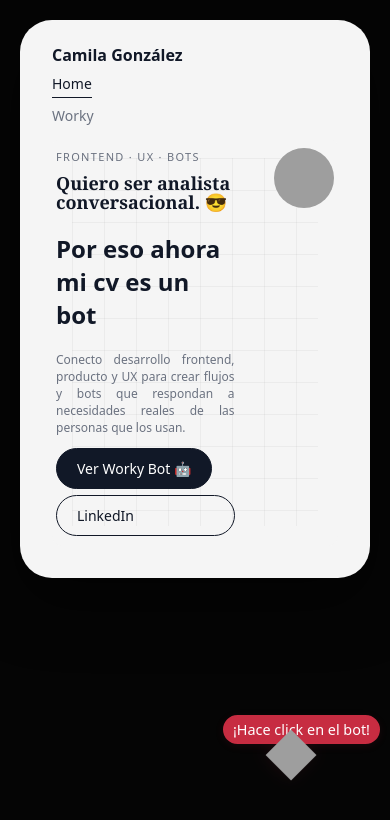
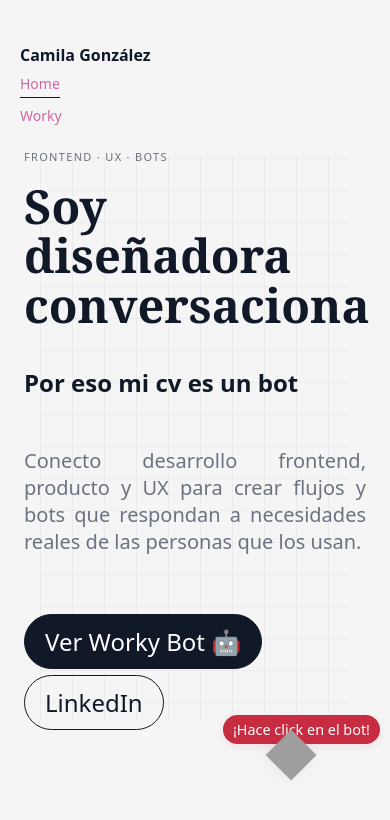
Before and after one commit to camilagonzalez2309/cami-bot-cv, a React (Create React App) app: page / in a window 390 px wide. Shown: the top 820 px of the page. Built offline with nearby package versions, Linux system fonts and the light colour scheme; grey boxes are pictures that could not be loaded.

Commit message:
actualizando stilossss

```diff
--- a/src/App.css
+++ b/src/App.css
@@ -2,7 +2,7 @@ body {
   margin: 0;
   font-family: system-ui, -apple-system, BlinkMacSystemFont, "SF Pro Text",
     sans-serif;
-  background: #050505;
+  background: #f5f5f5;
   color: #111827;
 }
 
@@ -21,8 +21,7 @@ body {
   box-shadow: 0 24px 60px rgba(0, 0, 0, 0.55);
   padding: 24px 32px 32px;
   box-sizing: border-box;
-  min-height: 550px;
-
+  min-height: 500px;
   display: flex;
   flex-direction: column;
 }
@@ -214,7 +213,7 @@ body {
 
 /* WORKY PAGE */
 .worky-page {
-  padding: 70px 30px;
+  padding: 0px 24px 32px;
   flex: 1;
   display: flex;
   flex-direction: column;
@@ -224,7 +223,9 @@ body {
   position: relative;
   overflow: hidden;
 }
-
+.worky-header {
+  width: 70%;
+}
 .worky-page::before {
   content: "";
   position: absolute;
@@ -287,7 +288,6 @@ df-messenger {
 
 /* contenedor del bot en Worky: se va hacia abajo */
 .bot-container {
-  margin-top: auto;
   padding-bottom: 8px; /* ajustá si querés más/menos espacio con el borde inferior */
 }
 
@@ -317,7 +317,7 @@ df-messenger {
   border-radius: 999px;
   margin-bottom: 2px;
   font-weight: 500;
-  box-shadow: 0 2px 8px rgba(199,44,65,0.10);
+  box-shadow: 0 2px 8px rgba(199, 44, 65, 0.1);
   border: 2px solid #c72c41;
   pointer-events: auto;
   text-shadow: none;
@@ -332,19 +332,27 @@ df-messenger {
   width: 90px;
   height: auto;
   margin-top: 2px;
-  filter: drop-shadow(0 2px 8px rgba(199,44,65,0.10));
+  filter: drop-shadow(0 2px 8px rgba(199, 44, 65, 0.1));
   transform: rotate(135deg);
   animation: bot-arrow-bounce 1.2s infinite alternate;
 }
 
 @keyframes arrow-bounce {
-  0% { transform: rotate(15deg) translateY(0); }
-  100% { transform: rotate(15deg) translateY(18px); }
+  0% {
+    transform: rotate(15deg) translateY(0);
+  }
+  100% {
+    transform: rotate(15deg) translateY(18px);
+  }
 }
 
 @keyframes bot-arrow-bounce {
-  0% { transform: rotate(135deg) translateY(0); }
-  100% { transform: rotate(135deg) translateY(18px); }
+  0% {
+    transform: rotate(135deg) translateY(0);
+  }
+  100% {
+    transform: rotate(135deg) translateY(18px);
+  }
 }
 
 /* === MOBILE FIRST: Dispositivos pequeños (max-width: 576px) === */
@@ -360,31 +368,63 @@ df-messenger {
     gap: 8px;
     align-items: flex-start;
   }
+  .frame {
+    box-shadow: none;
+    padding: 24px 0 32px;
+  }
   .hero {
     padding: 0 4px 10px;
     border-radius: 10px;
   }
   .hero-title {
-    font-size: 18px;
+    font-size: 47px;
     width: 100%;
     margin-bottom: 8px;
   }
   .hero-subtitle {
-    font-size: 12px;
+    font-size: 20px;
     max-width: 100%;
   }
+
+  .hero-subtitle1 {
+    width: 100%;
+  }
+
   .hero-buttons {
     flex-direction: column;
     gap: 6px;
-    margin-top: 10px;
+    margin-top: 31px;
   }
   .contact-btn {
     width: 60px;
     height: 60px;
     font-size: 12px;
   }
+
+  .btn {
+    width: fit-content;
+    font-size: 24px;
+  }
   .hero-avatar {
     margin-top: 10px;
+    display: none;
+  }
+  .hero-grid {
+    display: flex;
+    flex-direction: column;
+    gap: 24px;
+  }
+  .nav-link {
+    color: #d2669f;
+  }
+
+  .hero-text {
+    display: flex;
+    flex-direction: column;
+    gap: 8px;
+  }
+  .section-title {
+    font-size: 22px;
   }
   .bot-arrow-hint {
     right: 10px;
@@ -394,12 +434,13 @@ df-messenger {
     font-size: 0.9rem;
     padding: 3px 8px;
   }
-  .bot-arrow-svg, .bot-arrow-img {
+  .bot-arrow-svg,
+  .bot-arrow-img {
     width: 36px;
     height: 36px;
   }
   .worky-page {
-    padding: 30px 4px;
+    padding: 0 4px 10px;
     border-radius: 10px;
   }
   df-messenger {
@@ -408,6 +449,10 @@ df-messenger {
     max-width: 100vw;
     min-width: 100px;
   }
+
+  .worky-header {
+  width: 90%;
+}
 }
 
 /* === TABLET: Dispositivos medianos (577px - 992px) === */
@@ -452,13 +497,14 @@ df-messenger {
     font-size: 1rem;
     padding: 4px 10px;
   }
-  .bot-arrow-svg, .bot-arrow-img {
+  .bot-arrow-svg,
+  .bot-arrow-img {
     width: 48px;
     height: 48px;
   }
   .worky-page {
-    padding: 40px 10px;
-    border-radius: 16px;
+    padding: 0 8px 16px;
+    border-radius: 12px;
   }
   df-messenger {
     bottom: 2vw;
@@ -482,7 +528,7 @@ df-messenger {
     border-radius: 24px;
   }
   .worky-page {
-    padding: 70px 30px;
+    padding: 0px 24px 32px;
     border-radius: 24px;
   }
   .contact-btn {
--- a/src/pages/Home.js
+++ b/src/pages/Home.js
@@ -19,9 +19,9 @@ function Home() {
           <div className="hero-text">
             <p className="eyebrow">Frontend · UX · Bots</p>
             <h1 className="hero-title">
-              Quiero ser analista conversacional. 😎
+             Soy diseñadora conversacional.
             </h1>
-            <h1> Por eso ahora mi cv es un bot</h1>
+            <h1 className="hero-subtitle1"> Por eso mi cv es un bot</h1>
             <p className="hero-subtitle">
               Conecto desarrollo frontend, producto y UX para crear flujos y
               bots que respondan a necesidades reales de las personas que los
--- a/src/pages/Worky.js
+++ b/src/pages/Worky.js
@@ -25,6 +25,7 @@ function Worky() {
       <section className="worky-header">
         <p className="eyebrow">Proyecto personal · MVP</p>
         <h1 className="hero-title">Worky, un bot para las dudas de HR.</h1>
+        <h1 className="hero-title1">Pensando soluciones reales a problemas reales.</h1>
         <p className="hero-subtitle">
           Un asistente pensado para responder consultas frecuentes sobre
           vacaciones, licencias y gestiones diarias sin perder tiempo navegando
```
